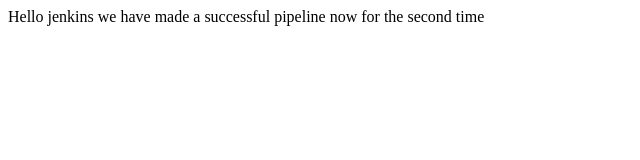
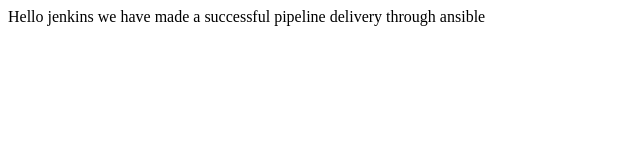
Before and after one commit to fayazmohammed07/hello-world-, a plain HTML site: page index.html in a window 1280 px wide. Shown: the full height of the page, 0-640 px from the left. Drawn offline with Linux system fonts and the light colour scheme.

Commit message:
Update index.html

```diff
--- a/index.html
+++ b/index.html
@@ -2,6 +2,6 @@
 <html>
 <header><title> Fayaz Code </title></header>
 <body>
-Hello jenkins we have made a successful pipeline now for the second time
+Hello jenkins we have made a successful pipeline delivery through ansible
 </body>
 </html>
```
